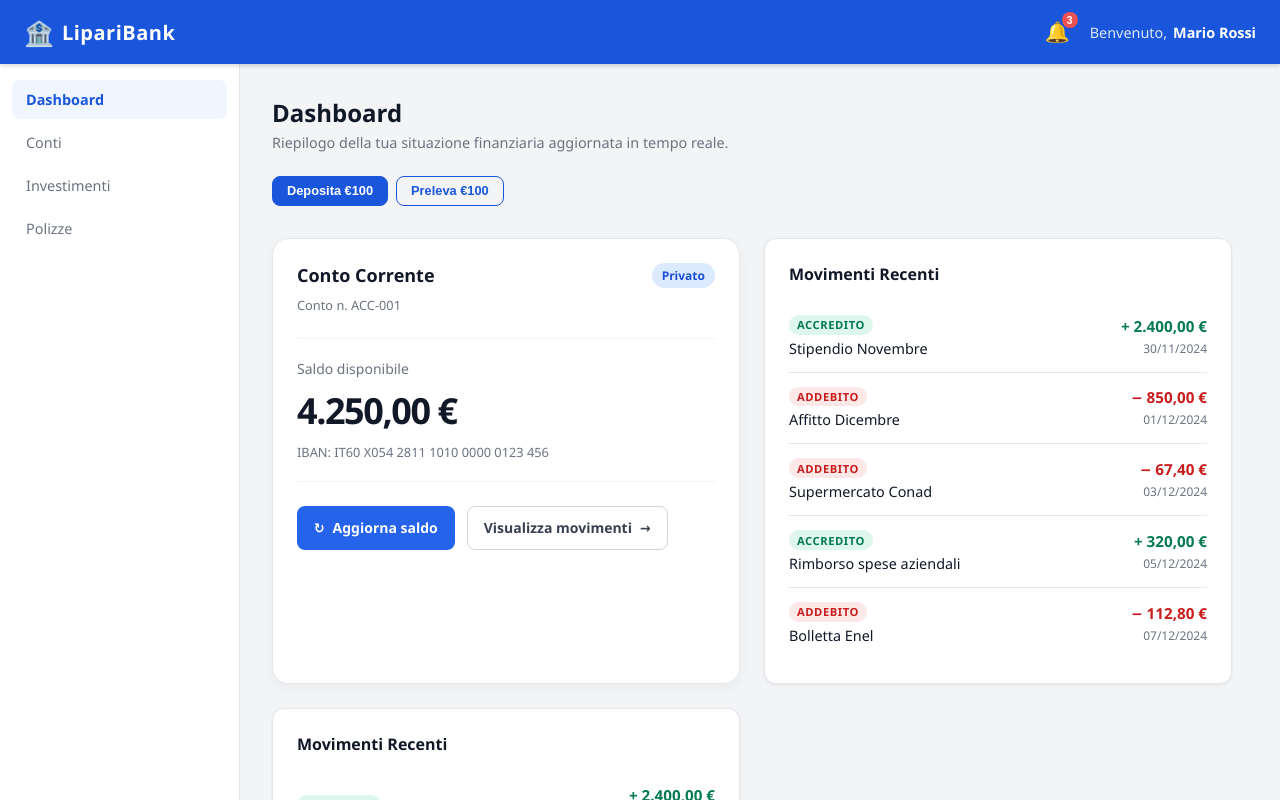
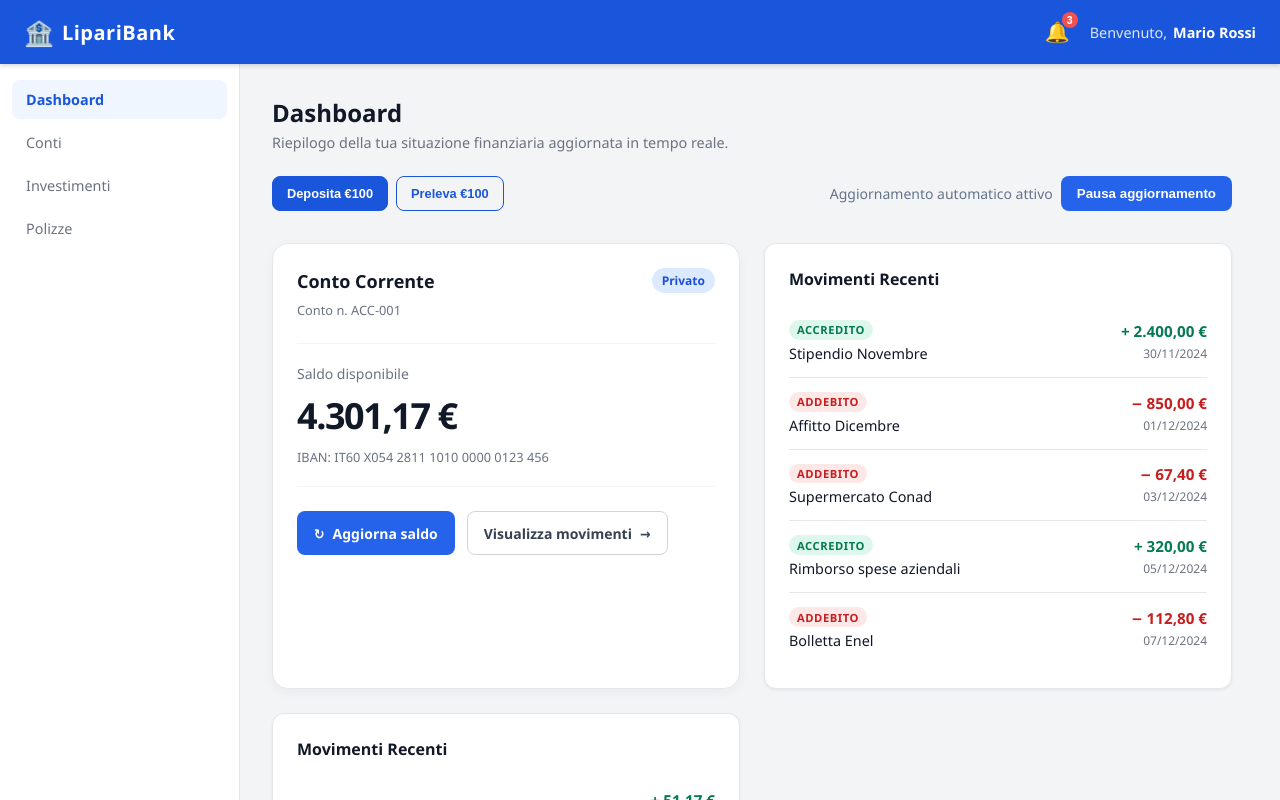
Before and after one commit to salvo-crivello-lipari/liparibank-day2-broken, a React (Vite) app: page /dashboard in a window 1280 px wide. Shown: the top 800 px of the page. Built offline with nearby package versions, Linux system fonts and the light colour scheme.

Commit message:
refactor: created useInterval hook and used for autoRefresh balance - created authRefreshControl component

```diff
--- a/src/features/dashboard/DashboardPage.tsx
+++ b/src/features/dashboard/DashboardPage.tsx
@@ -4,25 +4,31 @@ import RecentTransactions from './components/RecentTransactions/RecentTransactio
 import styles from './DashboardPage.module.css';
 import OperationHistory from './components/OperationHistory/OperationHistory';
 import useFetchOperation from './hooks/useTransactionOperation';
+import { useInterval } from '../../hooks/useInterval';
 import { TAccount } from './models/account.models';
 import { mockAccount } from './constants/constant';
+import { generateBalanceChange } from './utils';
+import AutoRefreshControl from './components/AutoRefreshControl/AutoRefreshControl';
 
 const DashboardPage = () => {
 	const { addOperation, operations, loading } = useFetchOperation();
 	const [account, setAccount] = useState<TAccount>(mockAccount);
+	const [isRunning, setIsRunning] = useState(true);
+	useInterval(applyBalanceChange, isRunning ? 5000 : null);
+
+	function applyBalanceChange() {
+		const { delta, type, amount } = generateBalanceChange();
+		setAccount((prev) => ({
+			...prev,
+			balance: Math.round((prev.balance + delta) * 100) / 100,
+		}));
+		addOperation(type, amount);
+	}
 
 	const refreshBalance = async (accountId: string) => {
 		console.log('Aggiornamento conto:', accountId);
 		await new Promise((resolve) => setTimeout(resolve, 1500));
-
-		const delta = Math.random() * 200 - 100;
-		setAccount((prev) => ({
-			...prev,
-			balance: Math.round((prev.balance + delta) * 100) / 100,
-		}));
-		const type = delta >= 0 ? 'credit' : 'debit';
-		const amount = Math.abs(delta);
-		addOperation(type, amount);
+		applyBalanceChange();
 	};
 
 	const viewTransactions = (accountId: string) => {
@@ -31,6 +37,7 @@ const DashboardPage = () => {
 
 	const deposit = () => {
 		const amount = 100;
+
 		addOperation('credit', amount);
 		setAccount((prev) => ({
 			...prev,
@@ -40,6 +47,7 @@ const DashboardPage = () => {
 
 	const withdraw = () => {
 		const amount = 100;
+
 		addOperation('debit', amount);
 		setAccount((prev) => ({
 			...prev,
@@ -51,20 +59,26 @@ const DashboardPage = () => {
 		<div className={styles.page}>
 			<div className={styles.welcome}>
 				<h1 className={styles.welcomeTitle}>Dashboard</h1>
+
 				<p className={styles.welcomeSubtitle}>Riepilogo della tua situazione finanziaria aggiornata in tempo reale.</p>
 			</div>
+
 			<div className={styles.buttonRow}>
 				<button className={styles.opButton} onClick={deposit}>
 					Deposita €100
 				</button>
+
 				<button className={`${styles.opButton} ${styles.opButtonSecondary}`} onClick={withdraw}>
 					Preleva €100
 				</button>
+				<AutoRefreshControl isRunning={isRunning} onToggle={() => setIsRunning((prev) => !prev)} />
 			</div>
 
 			<div className={styles.grid}>
 				<AccountBalanceCard account={account} onRefreshBalance={refreshBalance} onViewTransactions={viewTransactions} />
+
 				<RecentTransactions />
+
 				<OperationHistory operations={operations} loading={loading} />
 			</div>
 		</div>
--- /dev/null
+++ b/src/features/dashboard/components/AutoRefreshControl/AutoRefreshControl.module.css
@@ -0,0 +1,32 @@
+.container {
+	display: flex;
+	align-items: center;
+	gap: 8px;
+	margin-left: auto;
+}
+
+.button {
+	padding: 10px 16px;
+	border: none;
+	border-radius: 8px;
+	background-color: #2563eb;
+	color: white;
+	font-weight: 600;
+	cursor: pointer;
+	transition: background-color 0.2s ease;
+}
+
+.button:hover {
+	background-color: #1d4ed8;
+}
+
+.button:focus-visible {
+	outline: 3px solid #93c5fd;
+	outline-offset: 3px;
+}
+
+.status {
+	margin: 0;
+	font-size: 14px;
+	color: #64748b;
+}
--- /dev/null
+++ b/src/features/dashboard/components/AutoRefreshControl/AutoRefreshControl.tsx
@@ -0,0 +1,26 @@
+import styles from './AutoRefreshControl.module.css';
+
+type AutoRefreshControlProps = {
+	isRunning: boolean;
+	onToggle: () => void;
+};
+
+const AutoRefreshControl = ({ isRunning, onToggle }: AutoRefreshControlProps) => {
+	return (
+		<div className={styles.container}>
+			<p className={styles.status} aria-live="polite">
+				{isRunning ? 'Aggiornamento automatico attivo' : 'Aggiornamento automatico in pausa'}
+			</p>
+			<button
+				type="button"
+				className={styles.button}
+				onClick={onToggle}
+				aria-label={isRunning ? 'Metti in pausa gli aggiornamenti automatici' : 'Riprendi gli aggiornamenti automatici'}
+			>
+				{isRunning ? 'Pausa aggiornamento' : 'Riprendi aggiornamento'}
+			</button>
+		</div>
+	);
+};
+
+export default AutoRefreshControl;
--- a/src/features/dashboard/utils/index.ts
+++ b/src/features/dashboard/utils/index.ts
@@ -1,3 +1,5 @@
+import { TOperation } from '../models/transaction.models';
+
 const CURRENCY_LOCALE = 'it-IT';
 
 const currencyFormatter = new Intl.NumberFormat(CURRENCY_LOCALE, {
@@ -14,3 +16,15 @@ const dateFormatter = new Intl.DateTimeFormat(CURRENCY_LOCALE, {
 export const formatAmount = (amount: number) => currencyFormatter.format(Math.abs(amount));
 export const formatCurrency = (value: number): string => currencyFormatter.format(value);
 export const formatDate = (value: Date | string | number): string => dateFormatter.format(new Date(value));
+
+export const generateBalanceChange = (): {
+	delta: number;
+	type: TOperation['type'];
+	amount: number;
+} => {
+	const delta = Math.random() * 200 - 100;
+	const type = delta >= 0 ? 'credit' : 'debit';
+	const amount = Math.round(Math.abs(delta) * 100) / 100;
+
+	return { delta, type, amount };
+};
--- /dev/null
+++ b/src/hooks/useInterval.ts
@@ -0,0 +1,19 @@
+import { useEffect, useRef } from 'react';
+
+export function useInterval(callback: () => void, delay: number | null): void {
+	const savedCallback = useRef<() => void>(callback);
+
+	useEffect(() => {
+		savedCallback.current = callback;
+	}, [callback]);
+
+	useEffect(() => {
+		if (delay === null) return;
+
+		const interval = setInterval(() => {
+			savedCallback.current();
+		}, delay);
+
+		return () => clearInterval(interval);
+	}, [delay]);
+}
```
